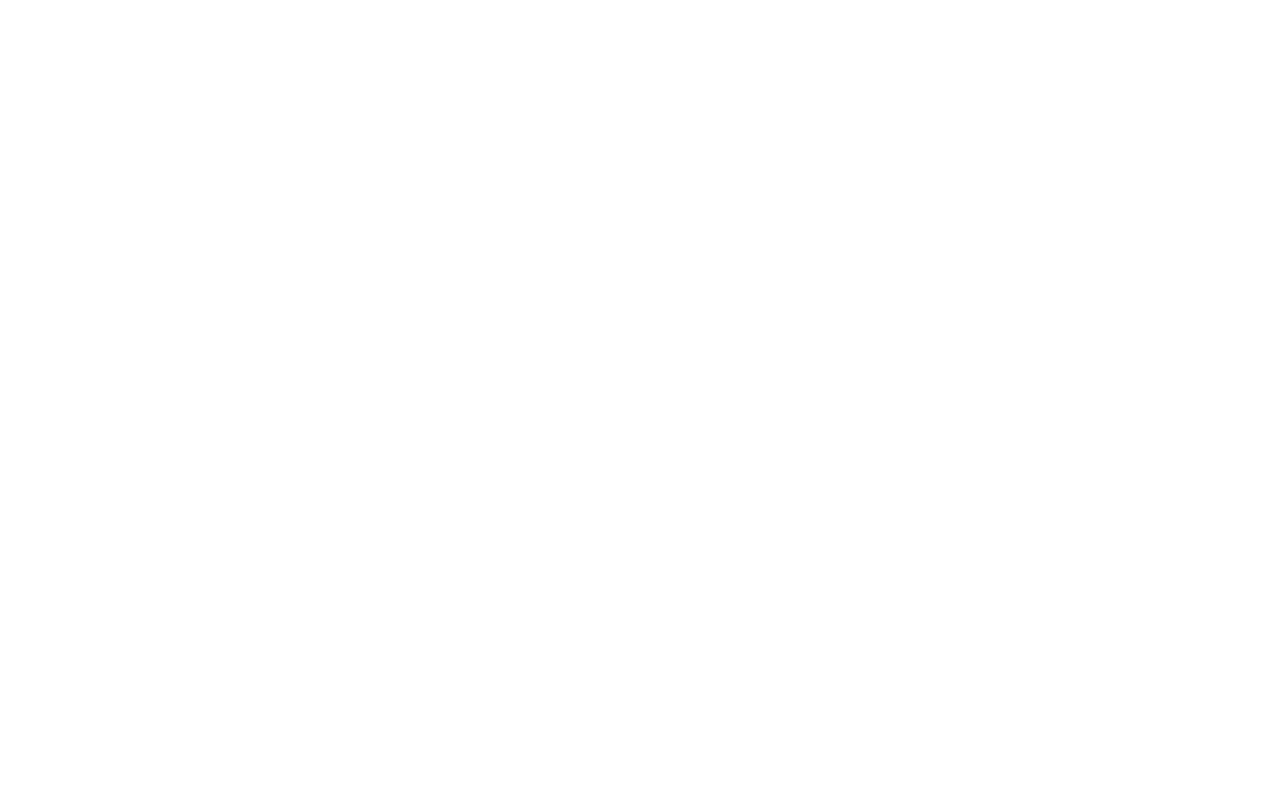
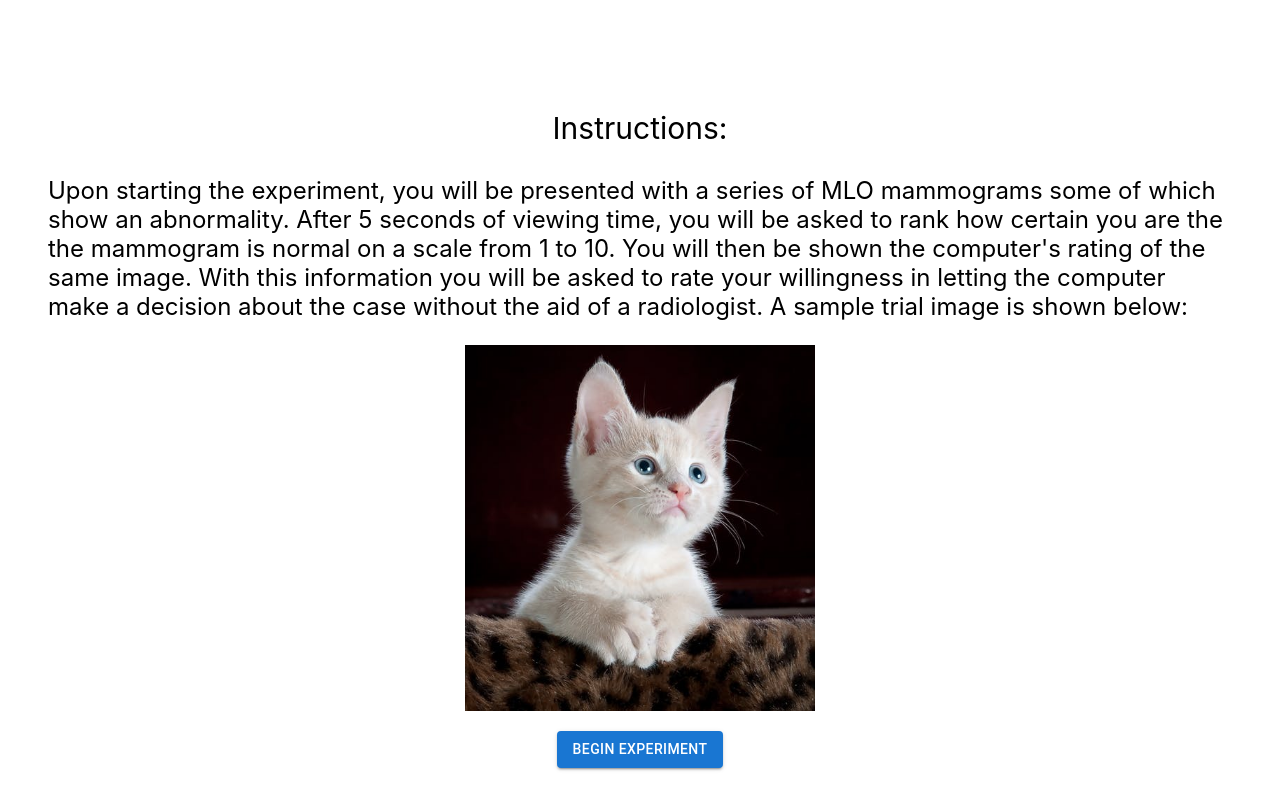
Before and after one commit to aldew5/Mammogram-Checking, a React (Create React App) app: page /instructions in a window 1280 px wide. Before the commit this address had no page. Built offline with nearby package versions, Linux system fonts and the light colour scheme.

Commit message:
instructions page

```diff
--- a/src/App.tsx
+++ b/src/App.tsx
@@ -1,5 +1,6 @@
 import Landing from "./pages/Landing";
 import Experiment from "./pages/Experiment";
+import Instructions from "./pages/Instructions";
 import { Route, BrowserRouter as Router, Routes } from "react-router-dom";
 import { User } from "./interfaces/user";
 import { useState } from "react";
@@ -25,6 +26,7 @@
       <div className="App">
         <Routes>
           <Route path="/" element={<Landing setUser={setUser} />} />
+          <Route path="/instructions" element={<Instructions />} />
           <Route path="/experiment" element={<Experiment user={user} />} />
         </Routes>
       </div>
--- a/src/components/Menu.tsx
+++ b/src/components/Menu.tsx
@@ -4,7 +4,6 @@
 import Card from "@mui/material/Card";
 import CardContent from "@mui/material/CardContent";
 import Button from "@mui/material/Button";
-import Typography from "@mui/material/Typography";
 import styles from "../styles/Menu.module.css";
 
 interface MenuProps {
@@ -40,7 +39,7 @@
             models
         }
         setUser(user);
-        navigate("/experiment");
+        navigate("/instructions");
     }
 
     return (
--- /dev/null
+++ b/src/pages/Instructions.tsx
@@ -0,0 +1,34 @@
+import Button from "@mui/material/Button";
+import Cat from "../assets/cat.jpeg";
+import { useNavigate } from "react-router-dom";
+
+const Instructions = () => {
+
+    const navigate = useNavigate();
+
+    return (
+        <div>
+            <p style={{paddingTop: "5rem", fontSize: "30px"}}>Instructions:</p>
+            <p style={{textAlign:"left",
+            paddingLeft: "3rem", paddingRight: "3rem", fontSize: "24px"}}>
+                Upon starting the experiment, you will be presented with a series of
+                MLO mammograms some of which show an abnormality. After 5 seconds of viewing time,
+                you will be asked to rank how certain you are the the mammogram is normal on a scale
+                from 1 to 10. You will then be shown the computer's rating of the same image.
+                With this information you will be asked to rate your willingness in letting the
+                computer make a decision about the case without the aid of a radiologist.
+                A sample trial image is shown below:
+            </p>
+            <div style={{margin:"auto"}}>
+                <img src={Cat} alt="not found" width="350px"/>
+            </div>
+            <div style={{marginTop: "1rem"}}>
+                <Button variant="contained" onClick={() => { navigate("/experiment") }}>
+                    Begin experiment
+                </Button>
+            </div>
+        </div>
+    )
+}
+
+export default Instructions
```
